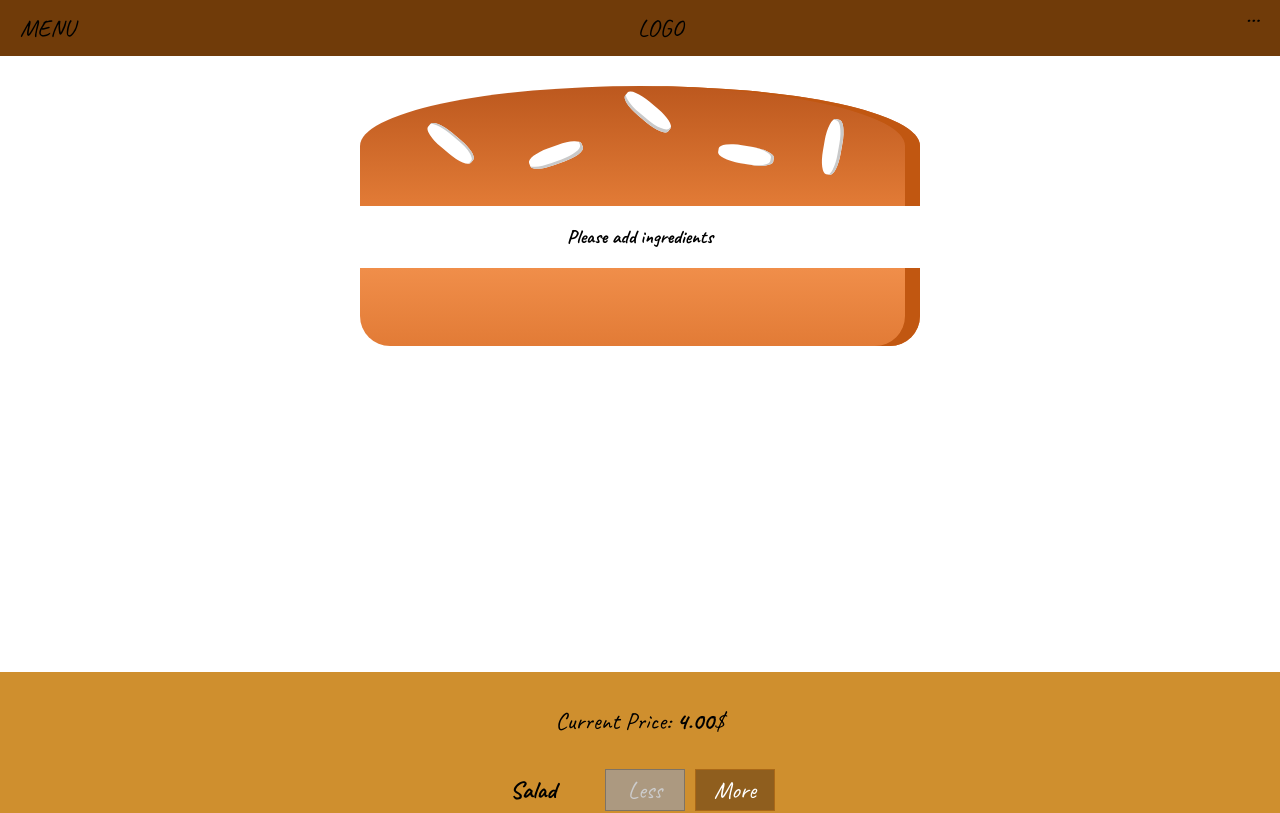
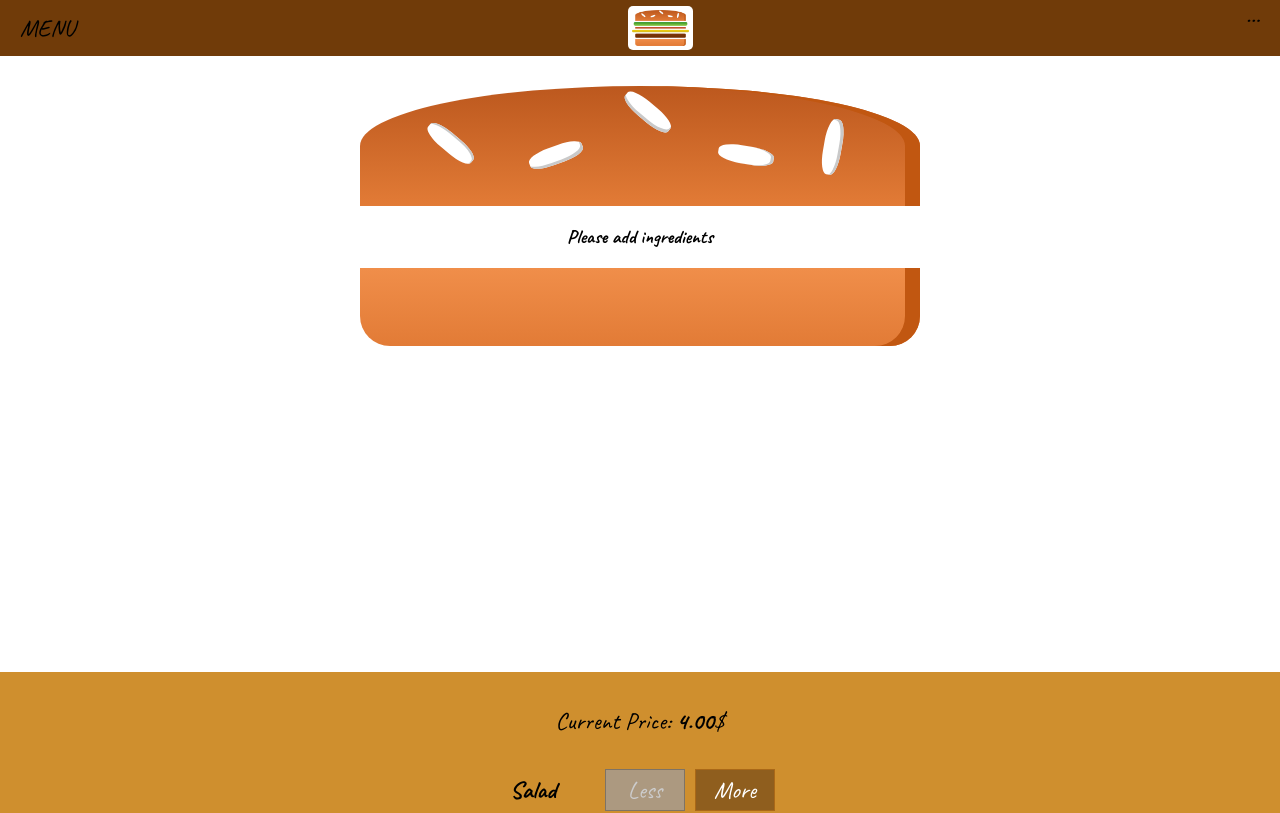
Before and after one commit to DawidSzpener/Burger, a React app: page / in a window 1280 px wide. Shown: the top 813 px of the page. Built offline with nearby package versions, Linux system fonts and the light colour scheme; a web font is replaced by a local one.

Commit message:
feat: added logo to the toolbar

```diff
--- /dev/null
+++ b/src/components/Logo/Logo.css
@@ -0,0 +1,11 @@
+.Logo {
+  background-color: white;
+  padding: 4px;
+  height: 80%;
+  box-sizing: border-box;
+  border-radius: 5px;
+}
+
+.Logo img {
+  height: 100%
+}
--- /dev/null
+++ b/src/components/Logo/Logo.js
@@ -0,0 +1,12 @@
+import React from 'react'
+
+import burgerLogo from '../../assets/images/original.png'
+import classes from './Logo.css'
+
+const logo = () => (
+  <div className={classes.Logo}>
+    <img src={burgerLogo} alt="Burgeros" />
+  </div>
+)
+
+export default logo
--- a/src/components/Navigation/Toolbar/Toolbar.js
+++ b/src/components/Navigation/Toolbar/Toolbar.js
@@ -1,10 +1,11 @@
 import React from 'react'
 import classes from './Toolbar.css'
+import Logo from '../../Logo/Logo'
 
 const toolbar = () => (
   <header className={classes.Toolbar}>
     <div>MENU</div>
-    <div>LOGO</div>
+    <Logo />
     <nav>
       ...
     </nav>
```
Also changed, not shown: src/assets/images/original.png (added).
